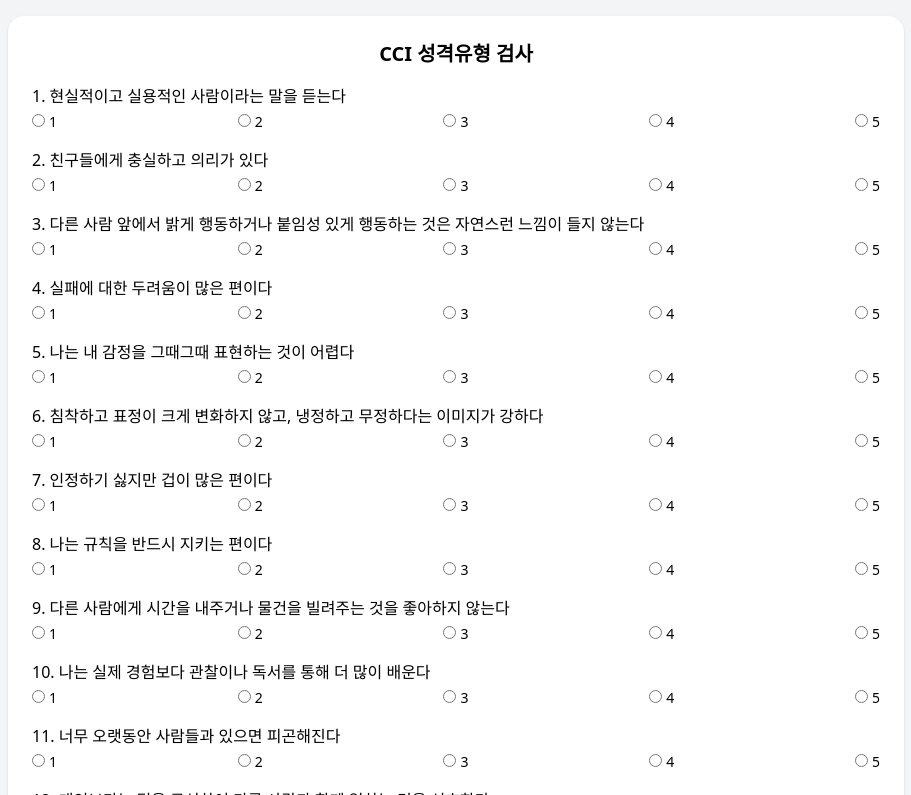
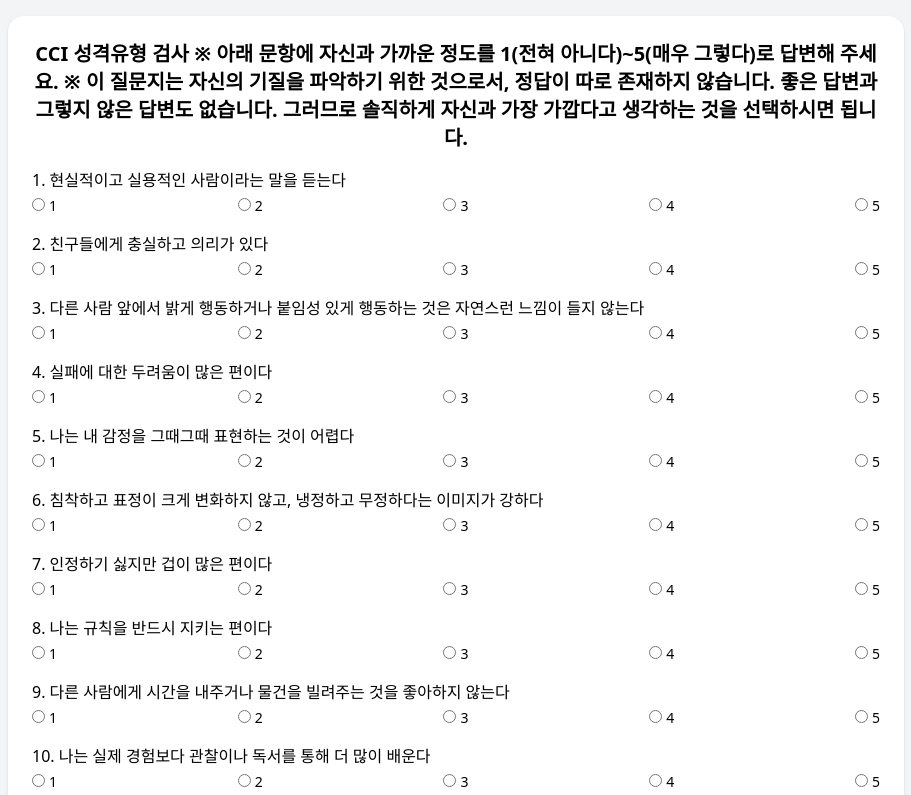
Before and after one commit to Bestilllee/CCI, a plain HTML site: page index.html in a window 1280 px wide. Shown: the top 795 px of the page, without its empty margins (184-1095 px from the left). Drawn offline with nearby package versions, Linux system fonts and the light colour scheme.

Commit message:
index.html

```diff
--- a/index.html
+++ b/index.html
@@ -3,9 +3,7 @@
 <head>
   <meta charset="UTF-8" />
   <meta name="viewport" content="width=device-width, initial-scale=1.0"/>
-  <title>CCI 성격유형 검사
-  ※ 아래 문항에 자신과 가까운 정도를 1(전혀 아니다)~5(매우 그렇다)로 답변해 주세요.
-  ※ 이 질문지는 자신의 기질을 파악하기 위한 것으로서, 정답이 따로 존재하지 않습니다. 좋은 답변과 그렇지 않은 답변도 없습니다. 그러므로 솔직하게 자신과 가장 가깝다고 생각하는 것을 선택하시면 됩니다.</title>
+  <title>CCI 성격유형 검사</title>
   <script src="https://cdn.tailwindcss.com"></script>
   <script>
   const questions = [
@@ -259,7 +257,10 @@
 </head>
 <body class="bg-gray-100 p-4">
   <div class="max-w-4xl mx-auto bg-white rounded-2xl shadow p-6">
-    <h1 class="text-xl font-bold text-center mb-4">CCI 성격유형 검사</h1>
+    <h1 class="text-xl font-bold text-center mb-4">CCI 성격유형 검사
+  ※ 아래 문항에 자신과 가까운 정도를 1(전혀 아니다)~5(매우 그렇다)로 답변해 주세요.
+  ※ 이 질문지는 자신의 기질을 파악하기 위한 것으로서, 정답이 따로 존재하지 않습니다. 좋은 답변과 그렇지 않은 답변도 없습니다. 그러므로 솔직하게 자신과 가장 가깝다고 생각하는 것을 선택하시면 됩니다.
+    </h1>
     <form name="testForm">
       <div id="questions"></div>
     </form>
```
